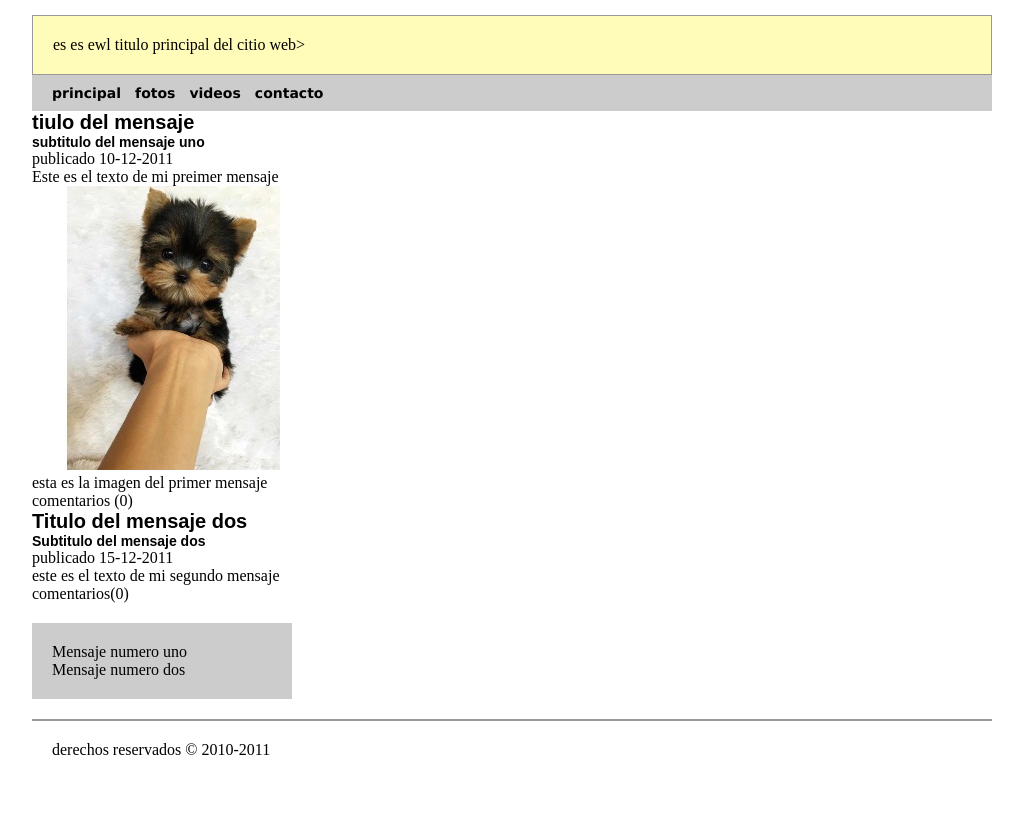
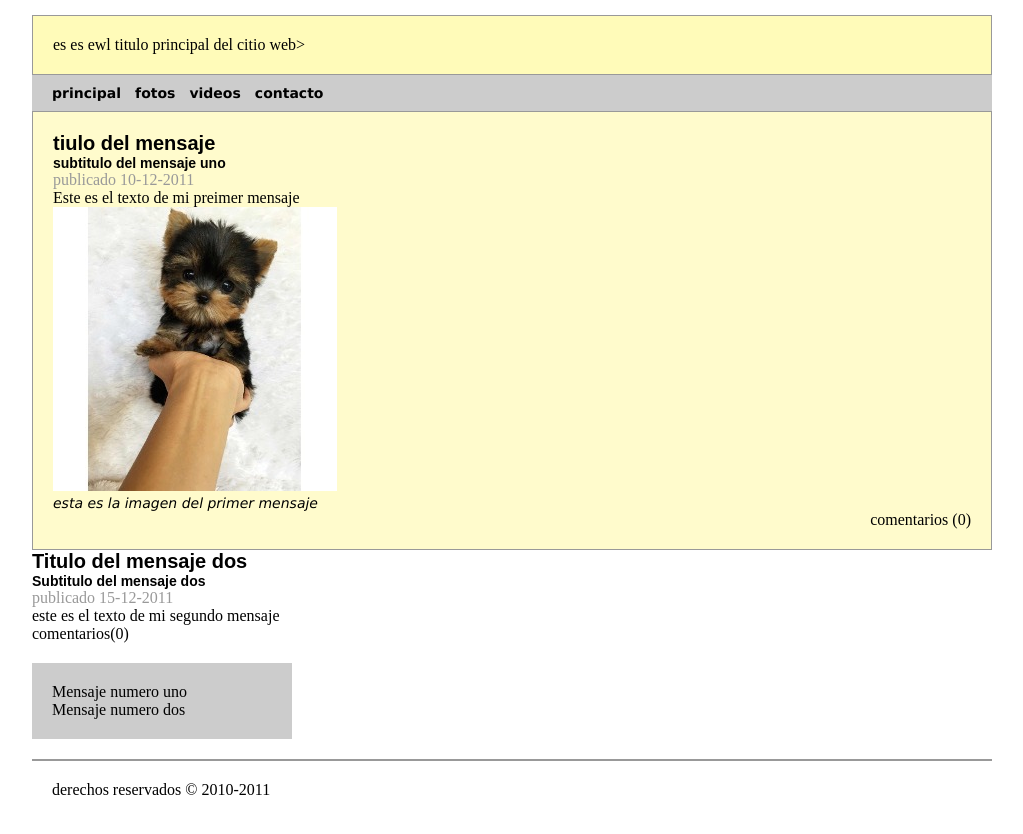
Before and after one commit to pingrit/pingrit.github.io, a plain HTML site: page principal.html in a window 1280 px wide. Shown: the whole page, without its empty margins (128-1151 px from the left). Before the commit the page ends 800 px from the top, so only its background shows below. Drawn offline with Linux system fonts and the light colour scheme.

Commit message:
comfirmar

```diff
--- a/style/style.css
+++ b/style/style.css
@@ -52,3 +52,18 @@ padding: 20px;
     padding: 20px;
     border-top: 2px solid  #999999;
 }
+article {
+    background: #fffbcc;
+    border: 1px solid #999999;
+    padding: 20px;
+    margin-bottom: 15 px;
+}
+article footer {
+text-align: right;
+}
+time{
+    color: #999999;
+}
+figcaption {
+    font: italic 14px verdana, sens-serif;
+}
```
